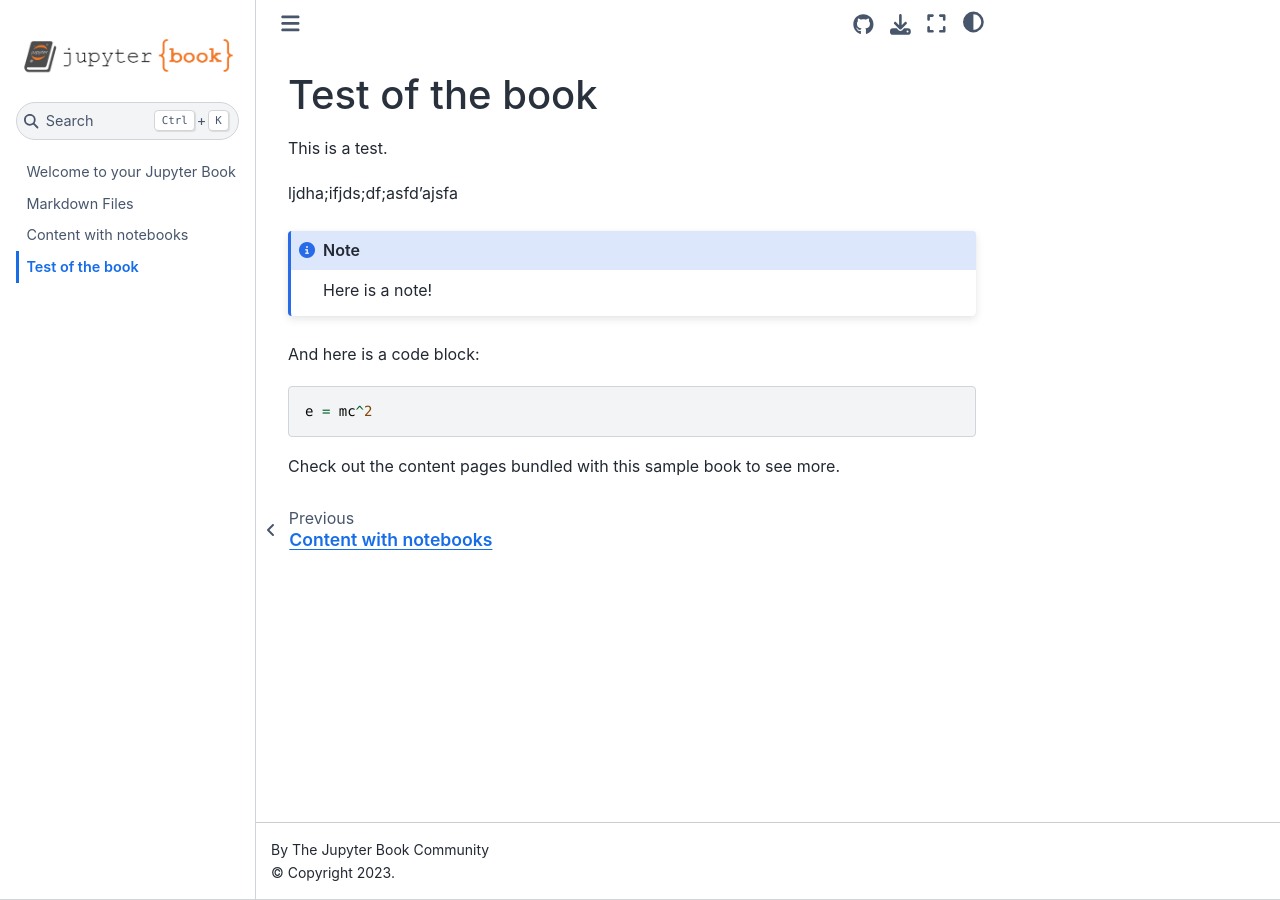
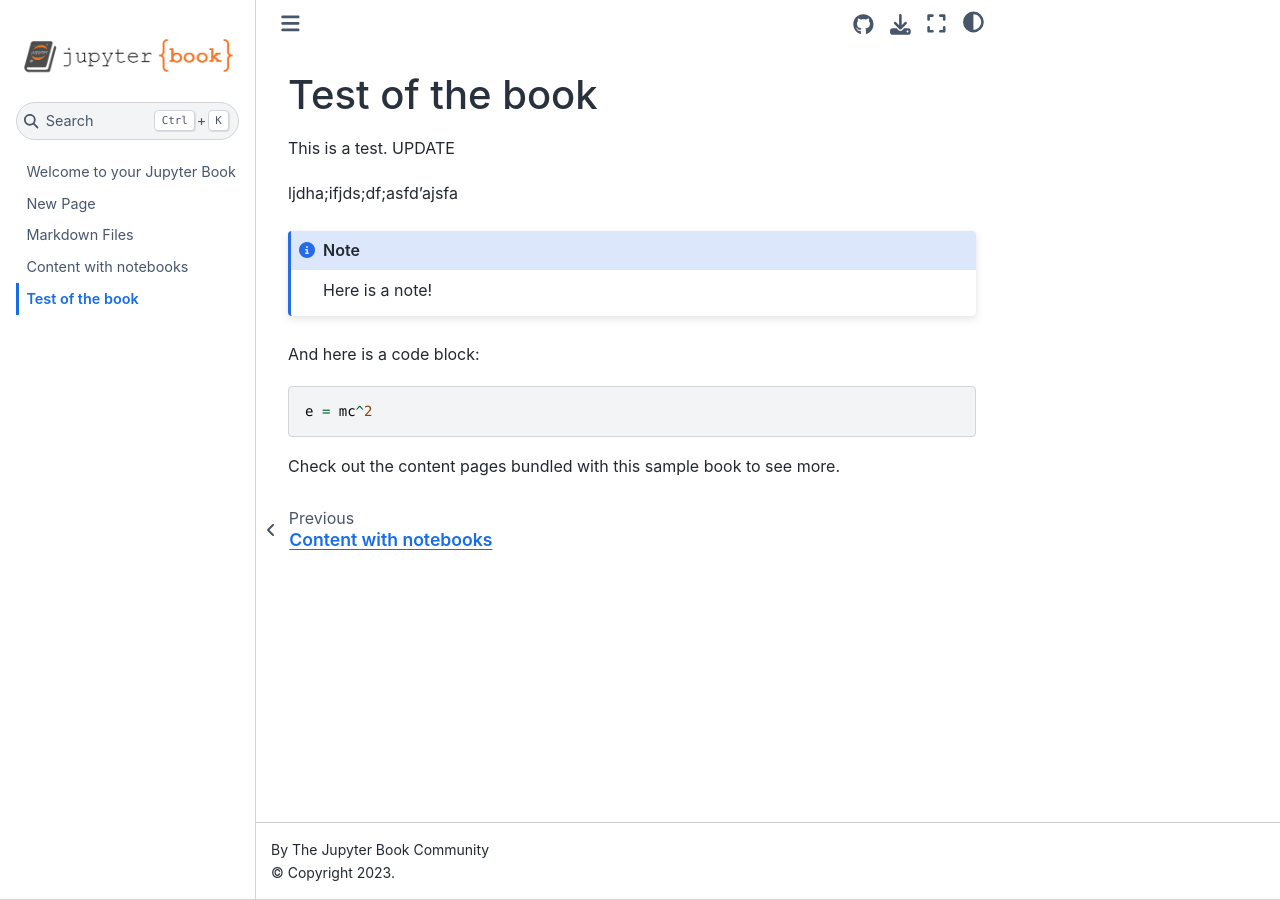
Before and after one commit to marcinpawlukiewicz/bash-zsh, a Jupyter Book: the page built from test.md, in a window 1280 px wide. Built offline with Jupyter Book 1.0.4 settings and Sphinx 7.4.7 and the Sphinx Book theme 1.1.4, drawn with Linux system fonts in a browser that asks for light colours.

Commit message:
newpage.md

```diff
--- a/_config.yml
+++ b/_config.yml
@@ -21,7 +21,7 @@ bibtex_bibfiles:
 
 # Information about where the book exists on the web
 repository:
-  url: https://github.com/executablebooks/jupyter-book  # Online location of your book
+  url: https://github.com/marcinpawlukiewicz/bash-zsh  # Online location of your book
   path_to_book: docs  # Optional path to your book, relative to the repository root
   branch: master  # Which branch of the repository should be used when creating links (optional)
 
--- a/_toc.yml
+++ b/_toc.yml
@@ -4,6 +4,7 @@
 format: jb-book
 root: intro
 chapters:
+- file: newpage
 - file: markdown
 - file: notebooks
 - file: test
--- a/intro.md
+++ b/intro.md
@@ -3,7 +3,7 @@
 This is a small sample book to give you a feel for how book content is
 structured.
 
-
+NEW UPADATE
 FEW NEW WORDS
 
 :::{note}
--- /dev/null
+++ b/newpage.md
@@ -0,0 +1,3 @@
+# New Page
+
+Testing a new page.
--- a/test.md
+++ b/test.md
@@ -1,7 +1,7 @@
 # Test of the book
 
 This is a test.
-
+UPDATE
 
 ljdha;ifjds;df;asfd'ajsfa
 
```
